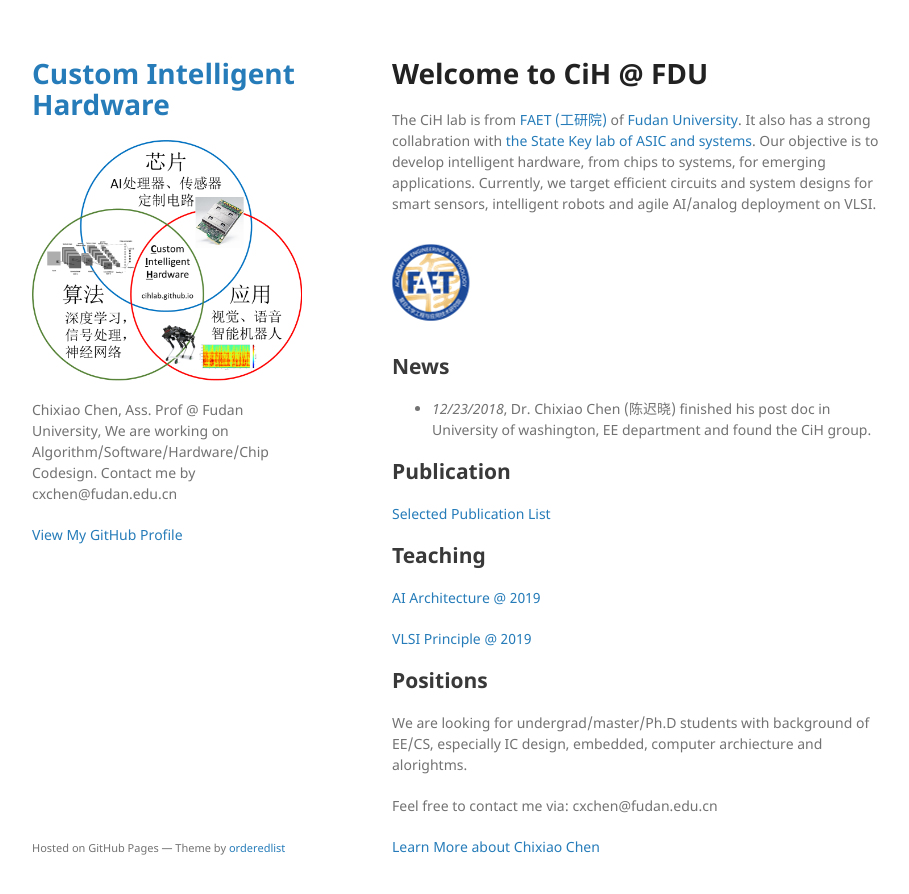
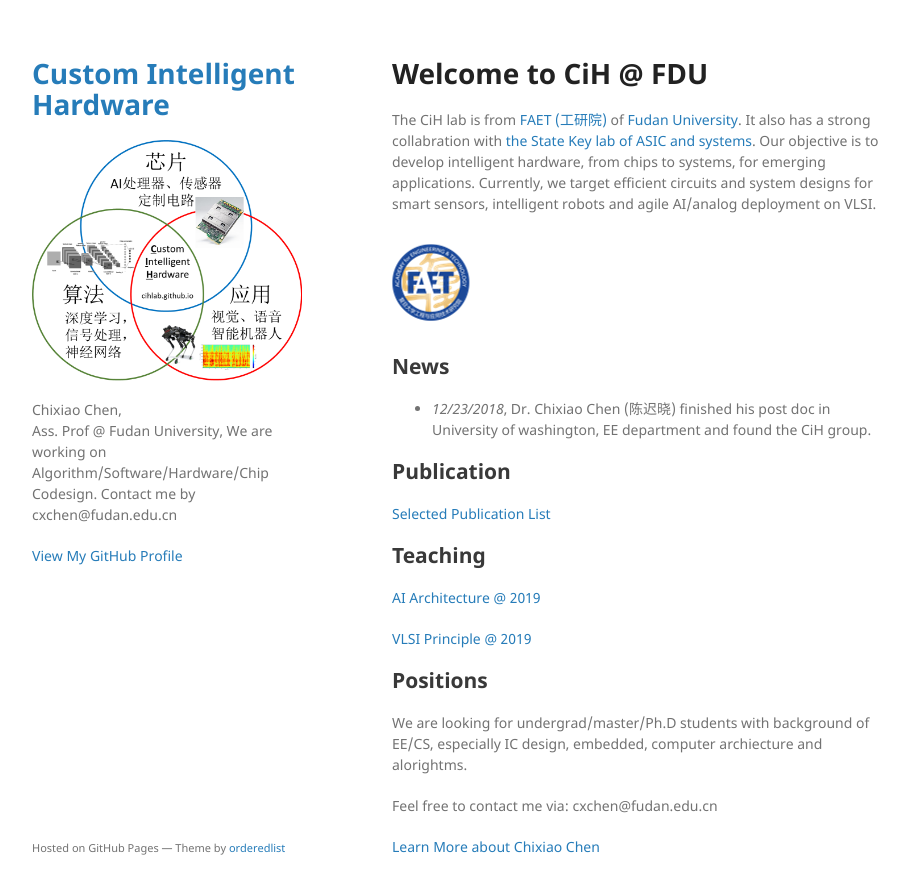
Before and after one commit to cihlab/cihlab.github.io, a Jekyll site: the page built from index.md, in a window 1280 px wide and 927 px high. Shown: the top 894 px of the window, without its empty margins (178-1087 px from the left). Built offline with Jekyll 4.4.1, drawn with Linux system fonts in a browser that asks for light colours; our own code applies the rules of GitHub Pages for plain Markdown files.

```diff
--- a/_config.yml
+++ b/_config.yml
@@ -1,6 +1,6 @@
 title: Custom Intelligent Hardware
 logo: /assets/img/cihlog.png
-description: Chixiao Chen, Ass. Prof @ Fudan University, We are working on Algorithm/Software/Hardware/Chip Codesign. Contact me by cxchen@fudan.edu.cn
+description: Chixiao Chen, <br />Ass. Prof @ Fudan University, We are working on Algorithm/Software/Hardware/Chip Codesign. Contact me by cxchen@fudan.edu.cn
 show_downloads: false
 google_analytics:
 theme: jekyll-theme-minimal
```
